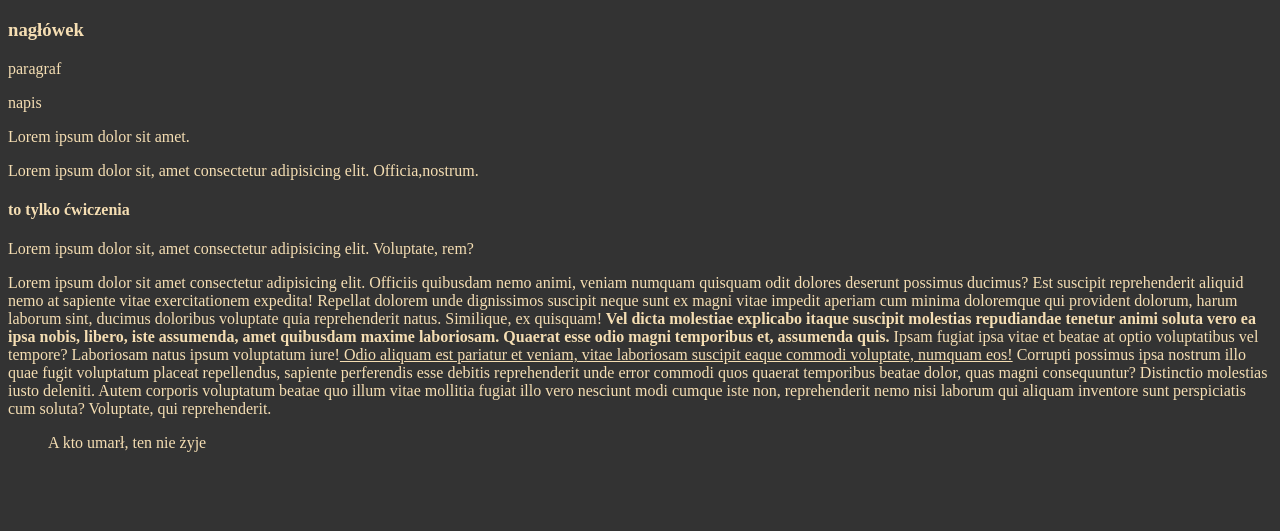
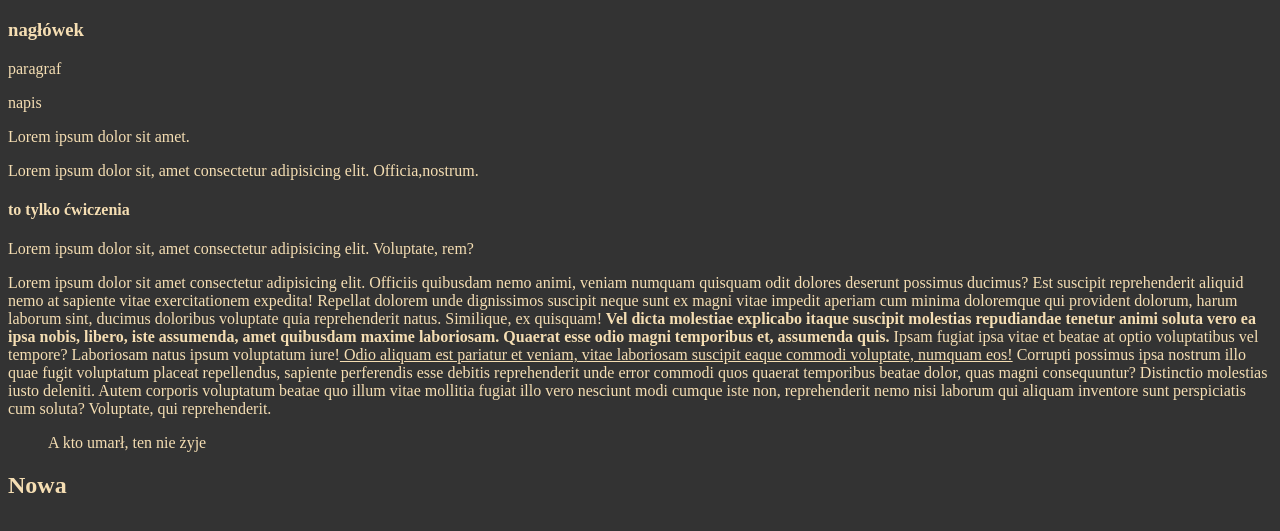
Before and after one commit to Luka-webdev/nauka_gita, a plain HTML site: page index.html in a window 1280 px wide. Shown: the part 95-626 px from the top of the page. Drawn offline with Linux system fonts and the light colour scheme.

Commit message:
Add header <h2> in nowa

```diff
--- a/index.html
+++ b/index.html
@@ -51,6 +51,7 @@
         reprehenderit nemo nisi laborum qui aliquam inventore sunt perspiciatis
         cum soluta? Voluptate, qui reprehenderit.
         <blockquote>A kto umarł, ten nie żyje</blockquote>
+        <h2>Nowa</h2>
       </p>
     </div>
   </body>
```
